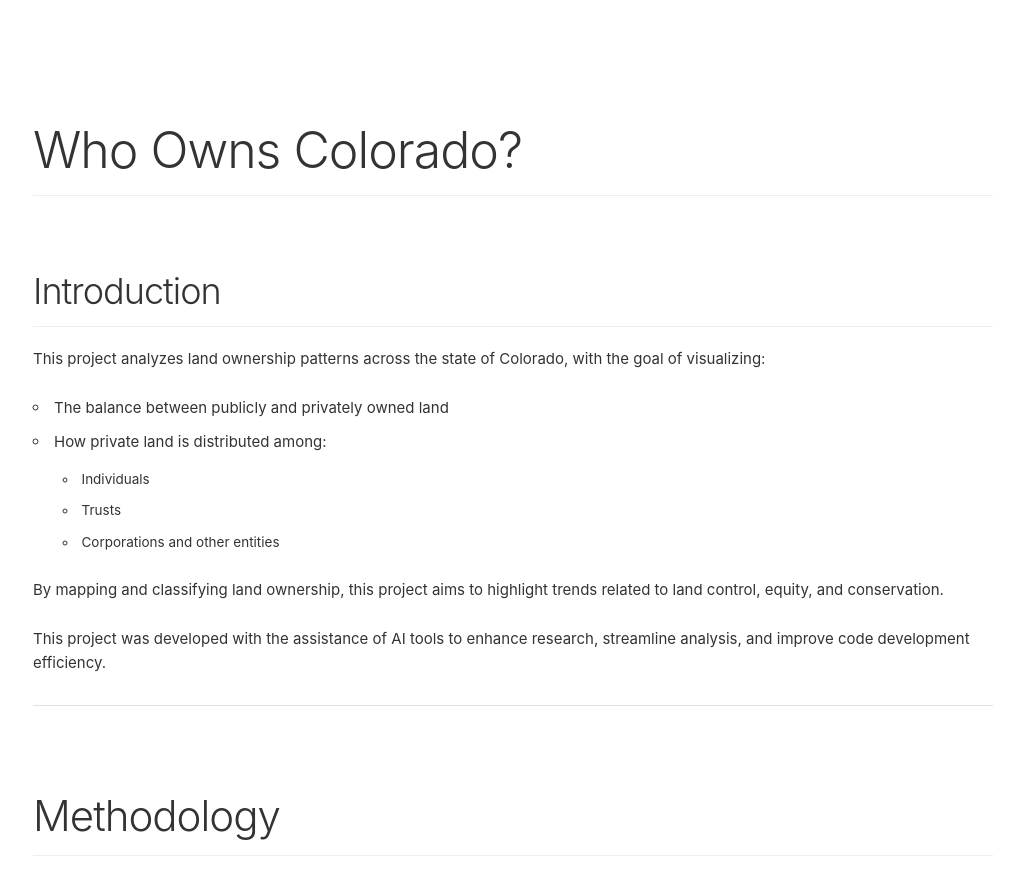
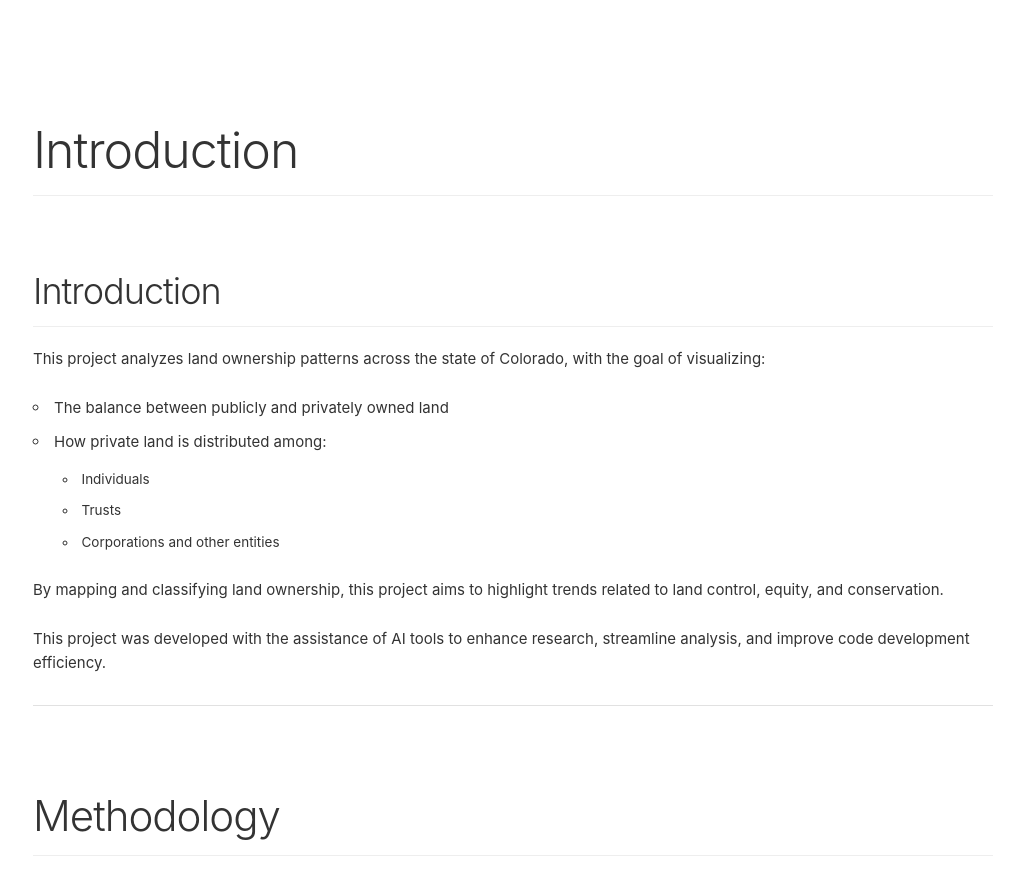
Before and after one commit to Eesterlein/colorado-land-ownership, a Jekyll site: the page built from index.md, in a window 1280 px wide and 900 px high. Shown: the top 895 px of the window, without its empty margins (127-1151 px from the left). Built offline with Jekyll 4.4.1, drawn with Linux system fonts in a browser that asks for light colours; our own code applies the rules of GitHub Pages for plain Markdown files.

Commit message:
Update index.md

```diff
--- a/index.md
+++ b/index.md
@@ -1,8 +1,3 @@
----
-layout: default
-title: "Who Owns Colorado?"
----
-
 
 ### Introduction
 
```
